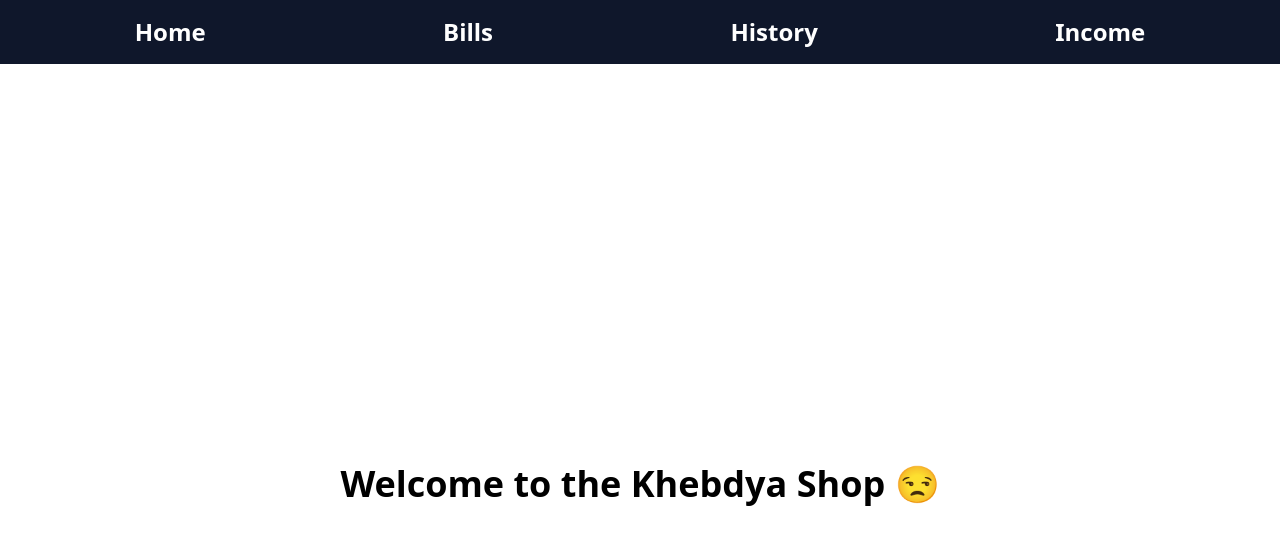
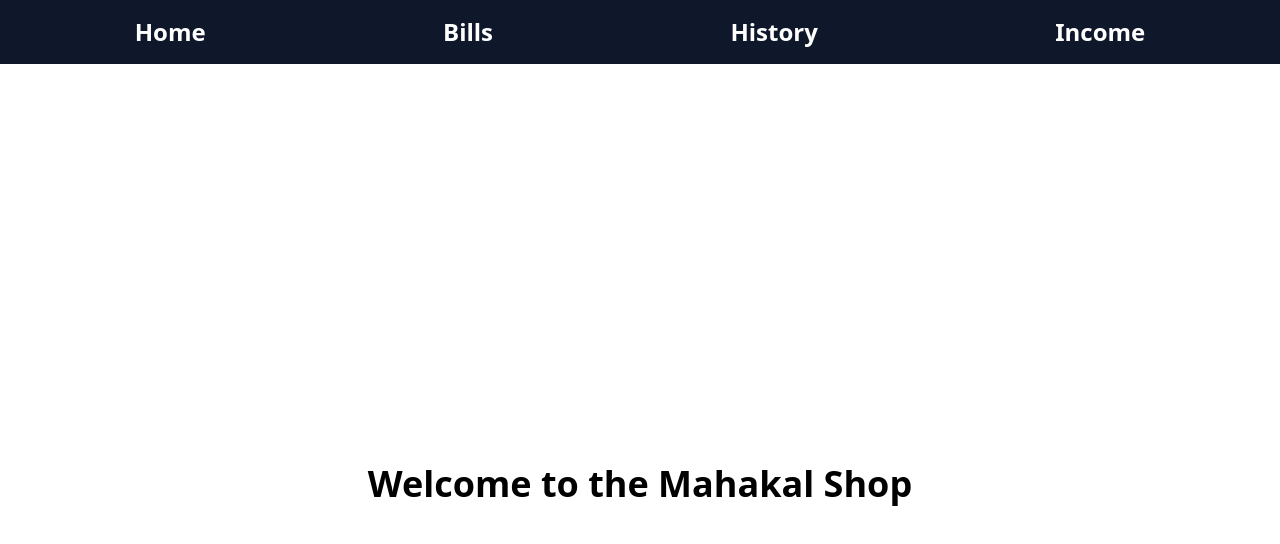
Before and after one commit to khademonika/spotify, a React (Vite) app: page / in a window 1280 px wide. Shown: the top 544 px of the page. Built offline with nearby package versions, Linux system fonts and the light colour scheme.

Commit message:
Home page changed

```diff
--- a/src/componets/Home.jsx
+++ b/src/componets/Home.jsx
@@ -3,7 +3,7 @@ import React from "react";
 const Home = () => {
   return (
     <div className=" h-screen flex justify-center items-center overflow-y-hidden">
-      <h1 className="sm:text-4xl text-xl font-bold">Welcome to the Khebdya Shop 😒</h1>
+      <h1 className="sm:text-4xl text-xl font-bold">Welcome to the Mahakal Shop </h1>
     </div>
   );
 };
```
